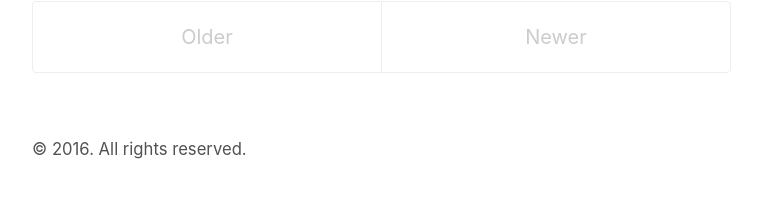
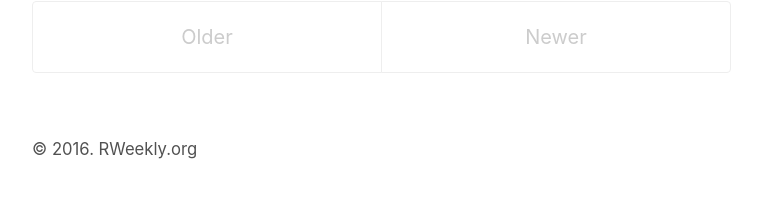
Before and after one commit to rweekly/rweekly.org, a Jekyll site: the page built from index.html, in a window 1280 px wide. Shown: the part 1641-1841 px from the top of the page, without its empty margins (258-1020 px from the left). Built offline with Jekyll 4.4.1, drawn with Linux system fonts in a browser that asks for light colours; the list of posts is cut into pages by our own code.

Commit message:
Update: page footer with url

```diff
--- a/_layouts/default.html
+++ b/_layouts/default.html
@@ -20,7 +20,7 @@
 
       <footer class="footer">
         <small>
-          &copy; <time datetime="{{ site.time | date_to_xmlschema }}">{{ site.time | date: '%Y' }}</time>. All rights reserved.
+          &copy; <time datetime="{{ site.time | date_to_xmlschema }}">{{ site.time | date: '%Y' }}</time>. RWeekly.org
         </small>
       </footer>
     </div>
```
